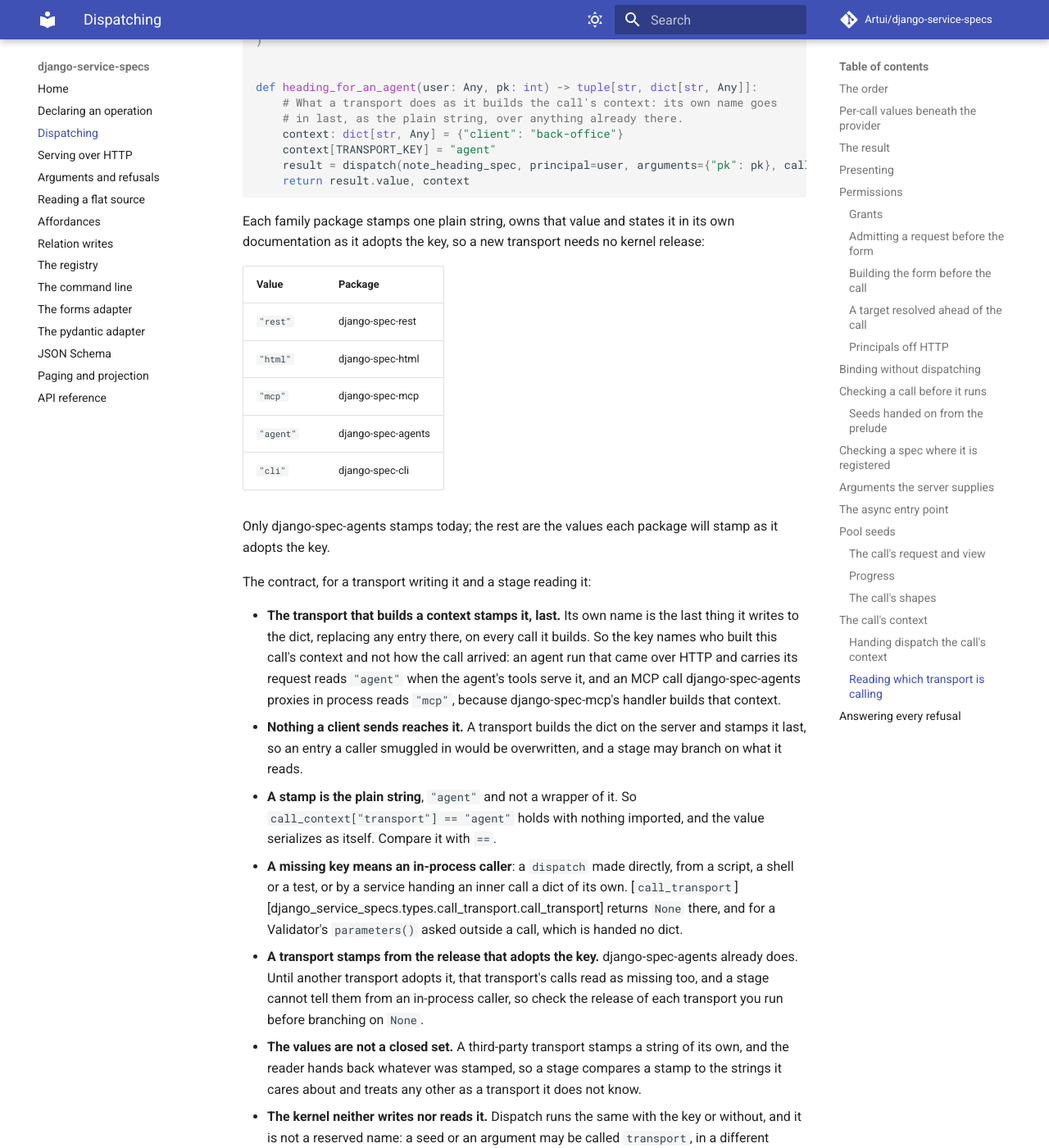
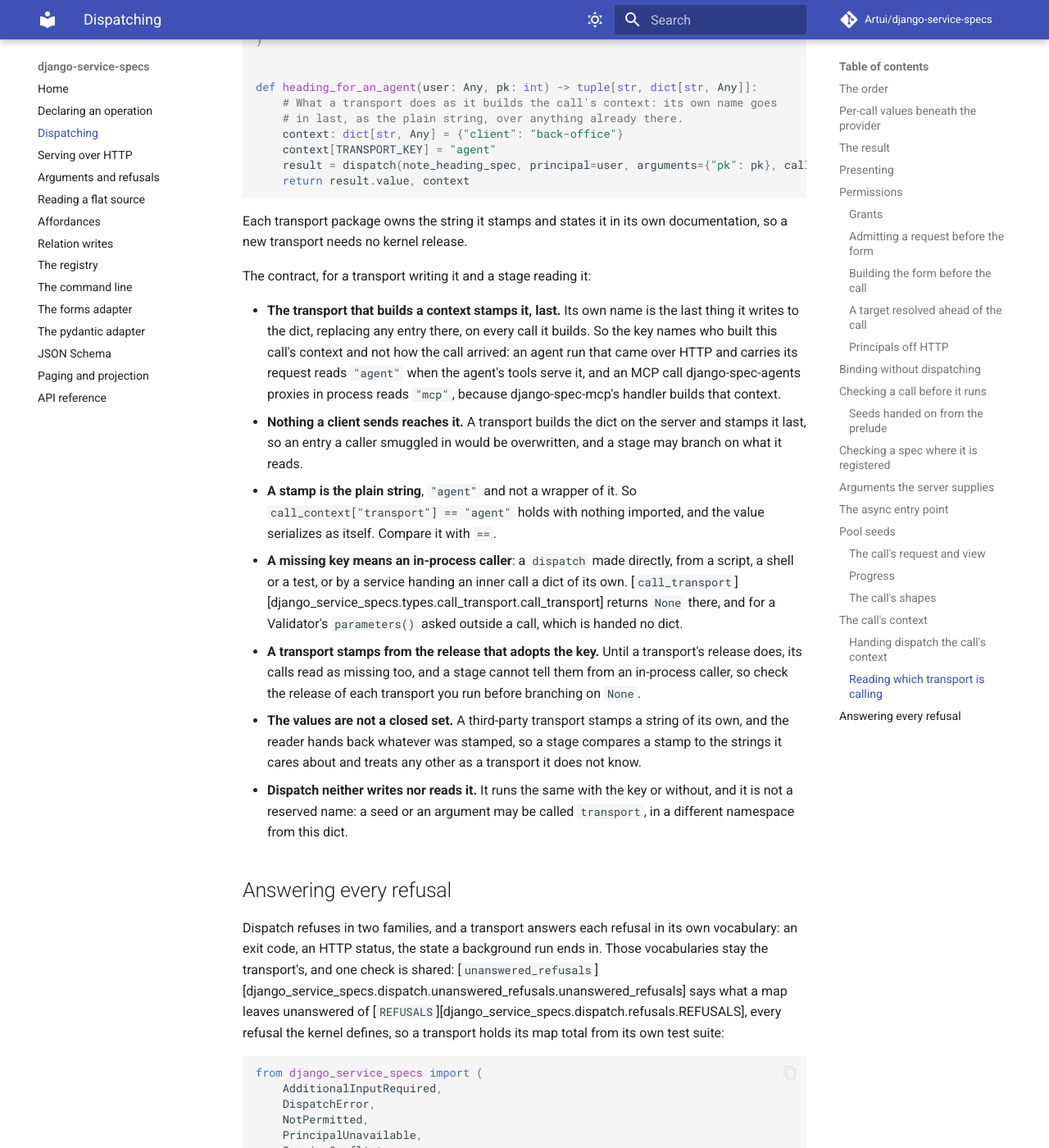
Before and after one commit to Artui/django-service-specs, an MkDocs documentation site: the page built from docs/dispatching.md, in a window 1280 px wide and 1400 px high, scrolled down 35740 px. Shown: the whole window at 82% size. Built offline with MkDocs 1.6.1 and Material for MkDocs 9.7.7, drawn with Linux system fonts in a browser that asks for light colours; comment, search, counter and statistics services are not loaded.

Commit message:
Drop the transport table from the dispatching guide; say dispatch, not the kernel, ignores the key
A table of the family's strings is a kernel list of transports and goes stale in
published docs as soon as a package adopts. The kernel's builder will write the key,
so only dispatch neither writes nor reads it.

Co-Authored-By: Claude Sonnet 5.5 <noreply@anthropic.com>

````diff
--- a/docs/dispatching.md
+++ b/docs/dispatching.md
@@ -1332,19 +1332,8 @@ docs/examples/dispatching.py:call_transport
 --8<--
 ```
 
-Each family package stamps one plain string, owns that value and states it in its own
-documentation as it adopts the key, so a new transport needs no kernel release:
-
-| Value | Package |
-| --- | --- |
-| `"rest"` | django-spec-rest |
-| `"html"` | django-spec-html |
-| `"mcp"` | django-spec-mcp |
-| `"agent"` | django-spec-agents |
-| `"cli"` | django-spec-cli |
-
-Only django-spec-agents stamps today; the rest are the values each package will stamp
-as it adopts the key.
+Each transport package owns the string it stamps and states it in its own
+documentation, so a new transport needs no kernel release.
 
 The contract, for a transport writing it and a stage reading it:
 
@@ -1365,14 +1354,14 @@ The contract, for a transport writing it and a stage reading it:
   [`call_transport`][django_service_specs.types.call_transport.call_transport] returns
   `None` there, and for a Validator's `parameters()` asked outside a call, which is
   handed no dict.
-- **A transport stamps from the release that adopts the key.** django-spec-agents
-  already does. Until another transport adopts it, that transport's calls read as
-  missing too, and a stage cannot tell them from an in-process caller, so check the
-  release of each transport you run before branching on `None`.
+- **A transport stamps from the release that adopts the key.** Until a transport's
+  release does, its calls read as missing too, and a stage cannot tell them from an
+  in-process caller, so check the release of each transport you run before branching
+  on `None`.
 - **The values are not a closed set.** A third-party transport stamps a string of its
   own, and the reader hands back whatever was stamped, so a stage compares a stamp to
   the strings it cares about and treats any other as a transport it does not know.
-- **The kernel neither writes nor reads it.** Dispatch runs the same with the key or
+- **Dispatch neither writes nor reads it.** It runs the same with the key or
   without, and it is not a reserved name: a seed or an argument may be called `transport`,
   in a different namespace from this dict.
 
````
Also changed, not shown: 3 other files.
